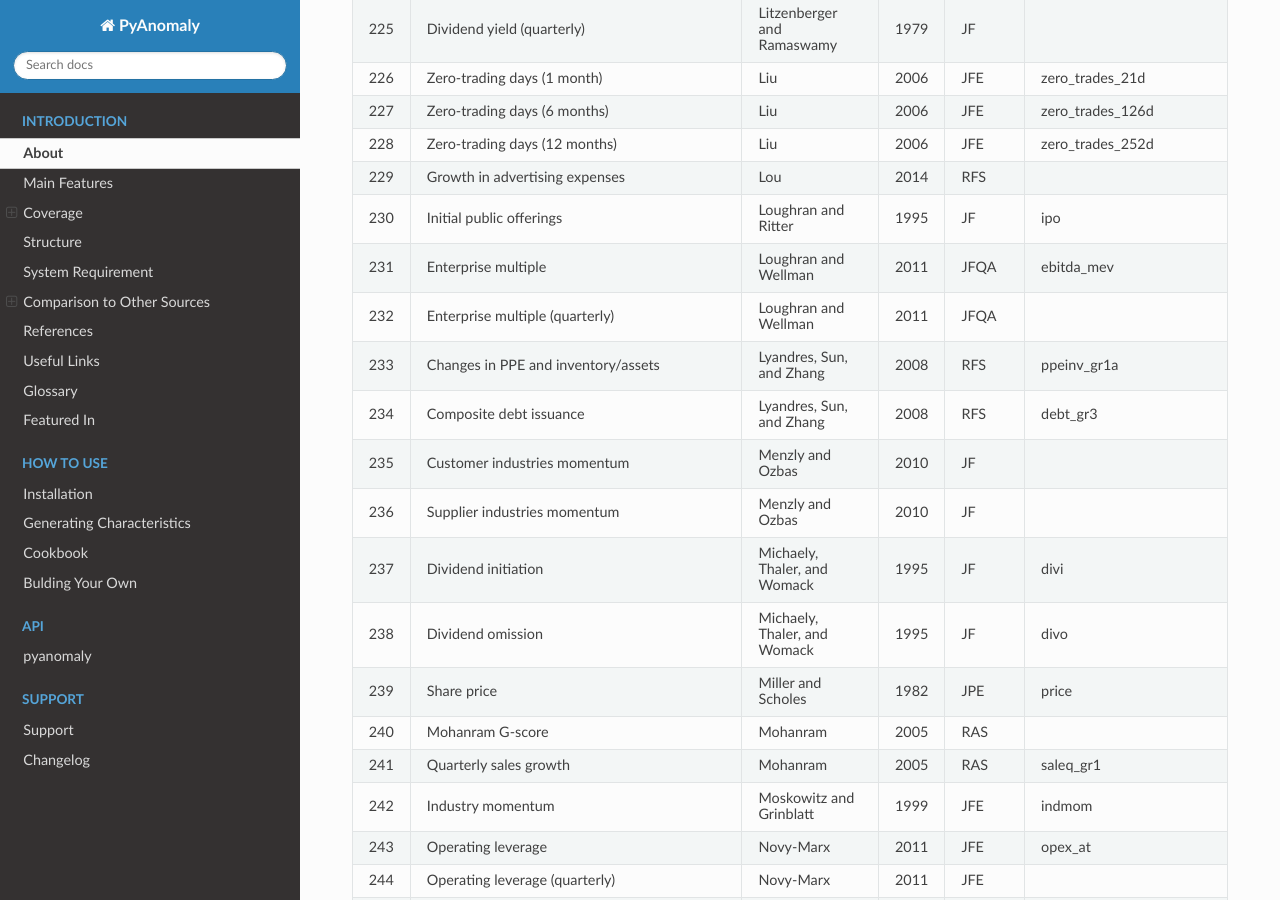
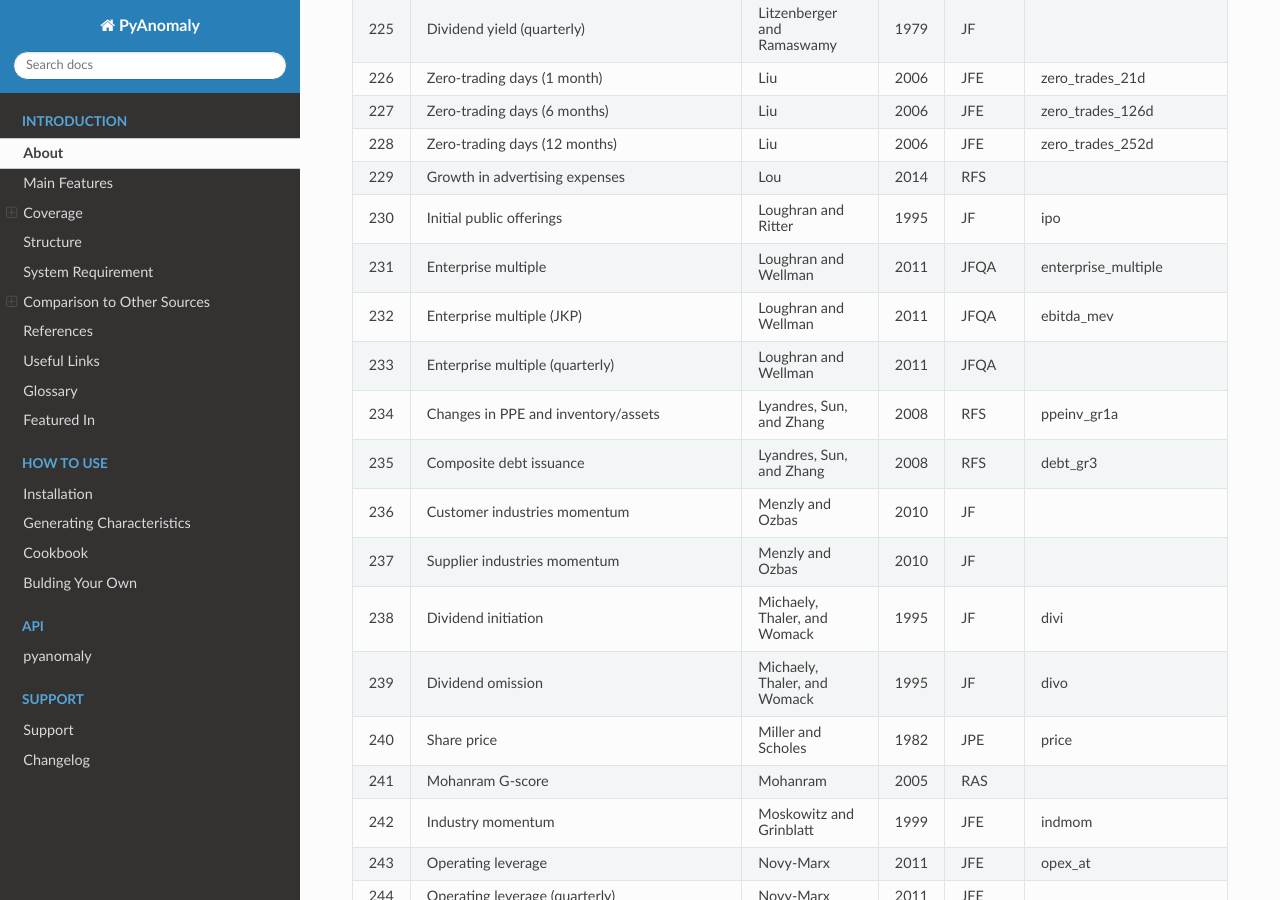
Before and after one commit to chulwoohan/pyanomaly, a Sphinx documentation site: the page built from docs/source/introduction.rst, in a window 1280 px wide and 900 px high, scrolled down 12486 px. Built offline with Sphinx 7.4.7 and the Read the Docs theme 2.0.0, drawn with Linux system fonts in a browser that asks for light colours.

Commit message:
Initial commit

```diff
--- a/docs/source/characteristics.csv
+++ b/docs/source/characteristics.csv
@@ -229,17 +229,17 @@ Scherbina",2002,JF,
 228,Zero-trading days (12 months),Liu,2006,JFE,zero_trades_252d
 229,Growth in advertising expenses,Lou,2014,RFS,
 230,Initial public offerings,Loughran and Ritter,1995,JF,ipo
-231,Enterprise multiple,Loughran and Wellman,2011,JFQA,ebitda_mev
-232,Enterprise multiple (quarterly),Loughran and Wellman,2011,JFQA,
-233,Changes in PPE and inventory/assets,"Lyandres, Sun, and Zhang",2008,RFS,ppeinv_gr1a
-234,Composite debt issuance,"Lyandres, Sun, and Zhang",2008,RFS,debt_gr3
-235,Customer industries momentum,Menzly and Ozbas,2010,JF,
-236,Supplier industries momentum,Menzly and Ozbas,2010,JF,
-237,Dividend initiation,"Michaely, Thaler, and Womack",1995,JF,divi
-238,Dividend omission,"Michaely, Thaler, and Womack",1995,JF,divo
-239,Share price,Miller and Scholes,1982,JPE,price
-240,Mohanram G-score,Mohanram,2005,RAS,
-241,Quarterly sales growth,Mohanram,2005,RAS,saleq_gr1
+231,Enterprise multiple,Loughran and Wellman,2011,JFQA,enterprise_multiple
+232,Enterprise multiple (JKP),Loughran and Wellman,2011,JFQA,ebitda_mev
+233,Enterprise multiple (quarterly),Loughran and Wellman,2011,JFQA,
+234,Changes in PPE and inventory/assets,"Lyandres, Sun, and Zhang",2008,RFS,ppeinv_gr1a
+235,Composite debt issuance,"Lyandres, Sun, and Zhang",2008,RFS,debt_gr3
+236,Customer industries momentum,Menzly and Ozbas,2010,JF,
+237,Supplier industries momentum,Menzly and Ozbas,2010,JF,
+238,Dividend initiation,"Michaely, Thaler, and Womack",1995,JF,divi
+239,Dividend omission,"Michaely, Thaler, and Womack",1995,JF,divo
+240,Share price,Miller and Scholes,1982,JPE,price
+241,Mohanram G-score,Mohanram,2005,RAS,
 242,Industry momentum ,Moskowitz and Grinblatt,1999,JFE,indmom
 243,Operating leverage,Novy-Marx,2011,JFE,opex_at
 244,Operating leverage (quarterly),Novy-Marx,2011,JFE,
```
Also changed, not shown: README.rst (+10 -0 lines), docs/source/changelog.rst (+10 -0 lines), 2 other files.
